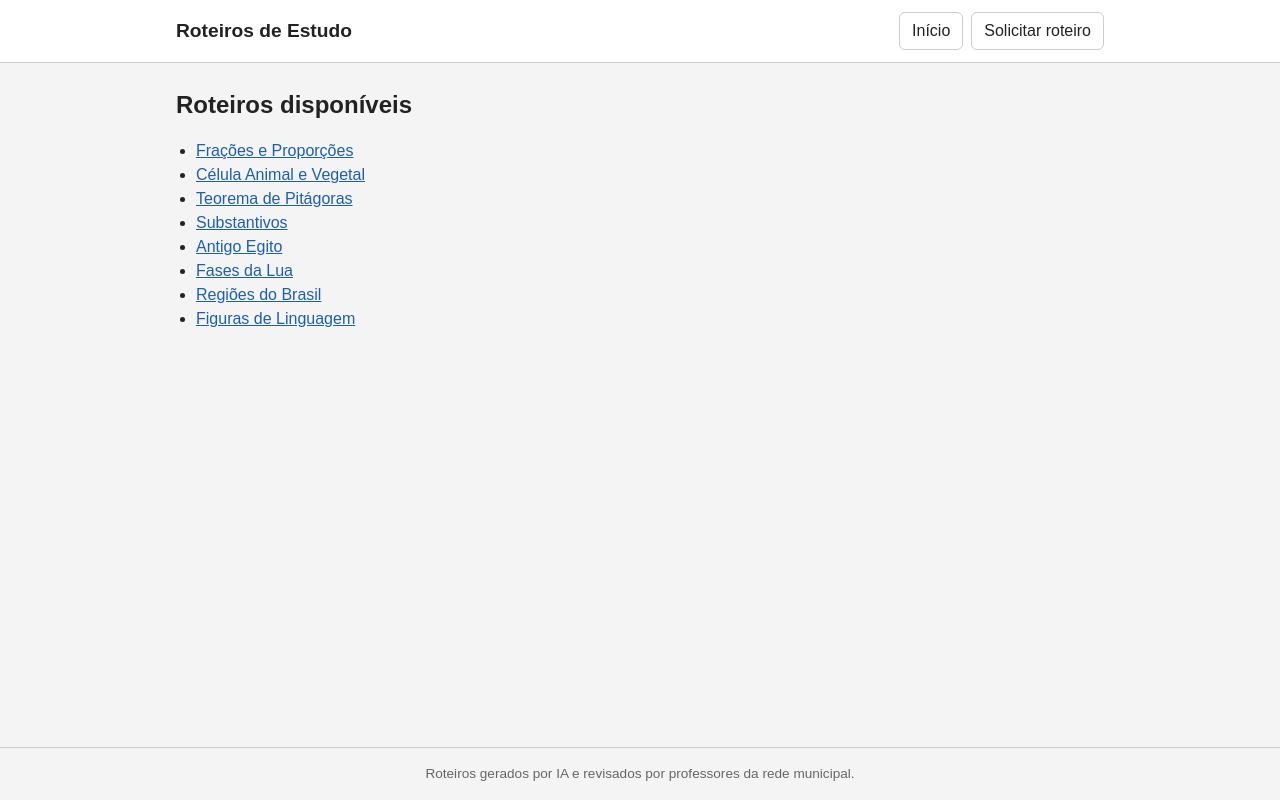
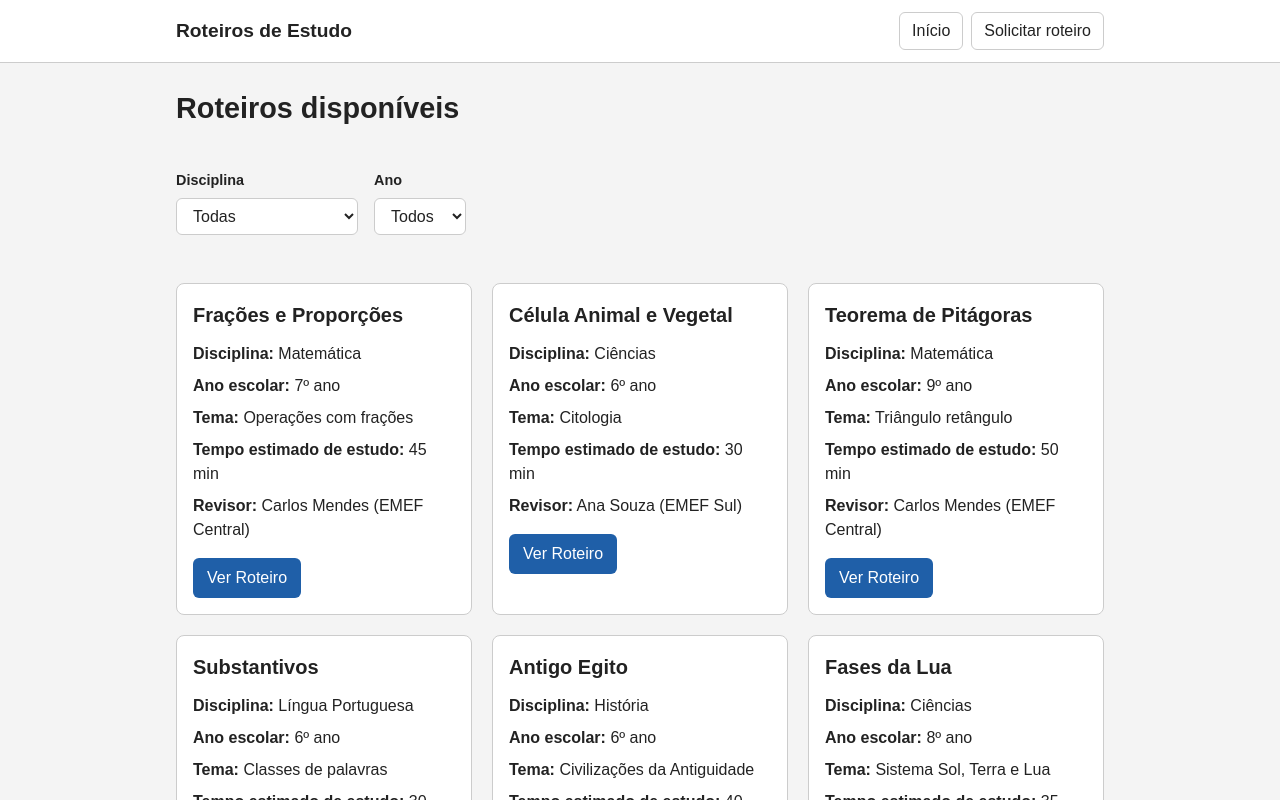
Before and after one commit to juliartto/av2-DWCO8A, a Next.js app: page / in a window 1280 px wide. Shown: the top 800 px of the page. Built offline with nearby package versions, Linux system fonts and the light colour scheme.

Commit message:
feat: implementa listagem e filtragem de roteiros na pagina inicial

```diff
--- a/app/page.js
+++ b/app/page.js
@@ -1,18 +1,70 @@
-import Link from "next/link";
+"use client";
+
+import { useState } from "react";
 import roteiros from "@/data/roteiros.json";
+import professores from "@/data/professores.json";
+import FiltroRoteiros from "@/components/FiltroRoteiros";
+import CardRoteiro from "@/components/CardRoteiro";
+import styles from "./page.module.css";
 
-// Lista provisória. Os cards e o filtro entram nas etapas 4 e 6.
+const disciplinasDisponiveis = [
+  ...new Set(roteiros.map((r) => r.disciplina)),
+];
+
 export default function Home() {
+  const [disciplinaSelecionada, setDisciplinaSelecionada] = useState("Todas");
+  const [anoSelecionado, setAnoSelecionado] = useState("Todos");
+
+  const roteirosFiltrados = roteiros.filter((roteiro) => {
+    const matchDisciplina =
+      disciplinaSelecionada === "Todas" ||
+      !disciplinaSelecionada ||
+      roteiro.disciplina === disciplinaSelecionada;
+
+    const matchAno =
+      anoSelecionado === "Todos" ||
+      anoSelecionado === "Todas" ||
+      !anoSelecionado ||
+      String(roteiro.ano) === String(anoSelecionado);
+
+    return matchDisciplina && matchAno;
+  });
+
   return (
-    <section>
-      <h1>Roteiros disponíveis</h1>
-      <ul>
-        {roteiros.map((roteiro) => (
-          <li key={roteiro.id}>
-            <Link href={`/roteiros/${roteiro.id}`}>{roteiro.titulo}</Link>
-          </li>
-        ))}
-      </ul>
+    <section className={styles.container}>
+      <h1 className={styles.titulo}>Roteiros disponíveis</h1>
+
+      <FiltroRoteiros
+        disciplinaSelecionada={disciplinaSelecionada}
+        anoSelecionado={anoSelecionado}
+        disciplinas={disciplinasDisponiveis}
+        onDisciplinaChange={(e) =>
+          setDisciplinaSelecionada(e.target ? e.target.value : e)
+        }
+        onAnoChange={(e) =>
+          setAnoSelecionado(e.target ? e.target.value : e)
+        }
+      />
+
+      {roteirosFiltrados.length === 0 ? (
+        <p className={styles.mensagemVazia}>Nenhum roteiro foi encontrado.</p>
+      ) : (
+        <div className={styles.grade}>
+          {roteirosFiltrados.map((roteiro) => {
+            const professor = professores.find(
+              (p) => p.id === roteiro.revisorId
+            );
+            return (
+              <CardRoteiro
+                key={roteiro.id}
+                roteiro={roteiro}
+                revisor={professor}
+                professor={professor}
+              />
+            );
+          })}
+        </div>
+      )}
     </section>
   );
 }
--- /dev/null
+++ b/app/page.module.css
@@ -0,0 +1,27 @@
+.container {
+  display: flex;
+  flex-direction: column;
+  gap: 24px;
+}
+
+.titulo {
+  font-size: 1.8rem;
+  font-weight: bold;
+  color: var(--texto);
+}
+
+.grade {
+  display: grid;
+  grid-template-columns: repeat(auto-fill, minmax(280px, 1fr));
+  gap: 20px;
+}
+
+.mensagemVazia {
+  padding: 40px 16px;
+  text-align: center;
+  color: #666;
+  font-size: 1.1rem;
+  background: #fff;
+  border: 1px dashed var(--borda);
+  border-radius: 8px;
+}
--- a/components/FiltroRoteiros.js
+++ b/components/FiltroRoteiros.js
@@ -36,6 +36,7 @@ export default function FiltroRoteiros({
           value={anoSelecionado}
           onChange={onAnoChange}
         >
+          <option value="Todos">Todos</option>
           <option value="6">6º ano</option>
           <option value="7">7º ano</option>
           <option value="8">8º ano</option>
```
